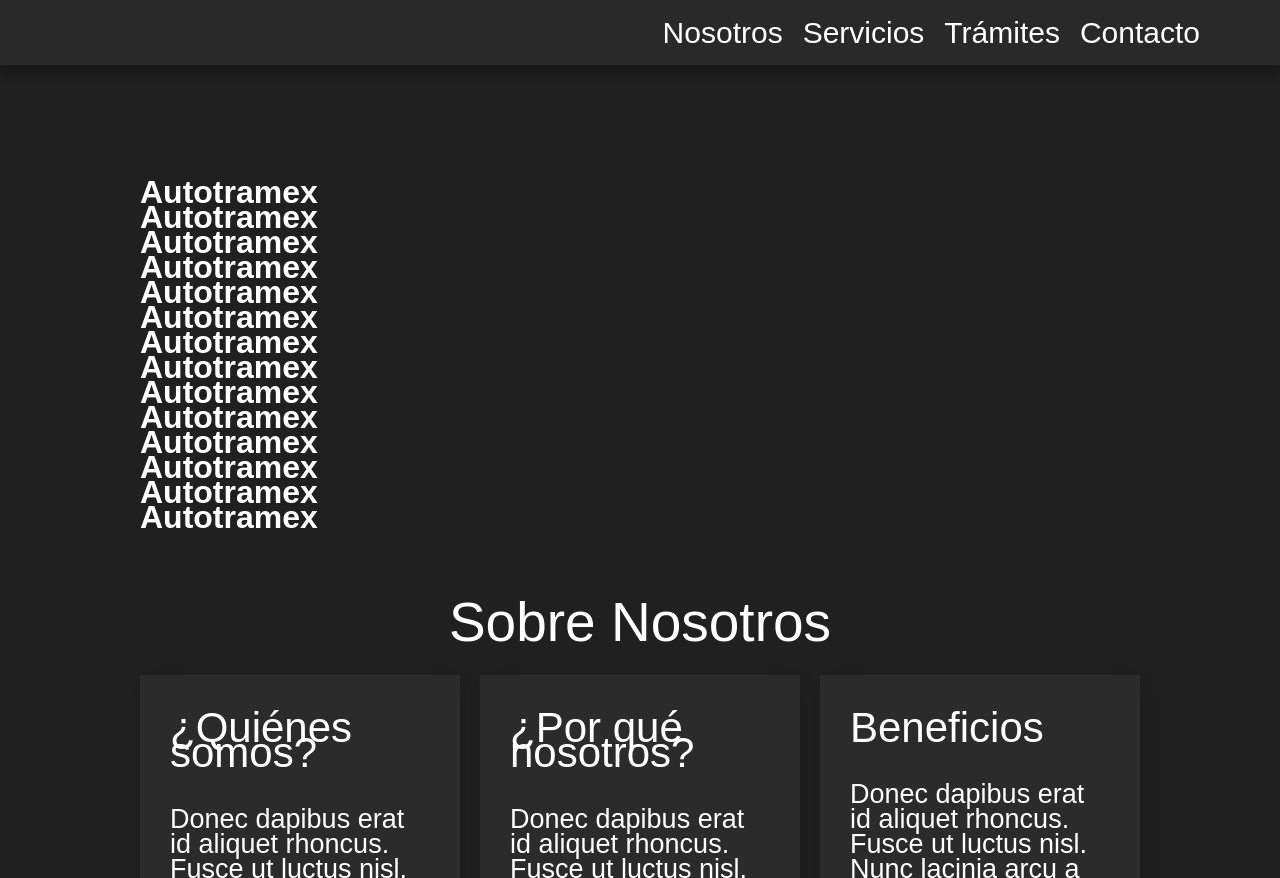
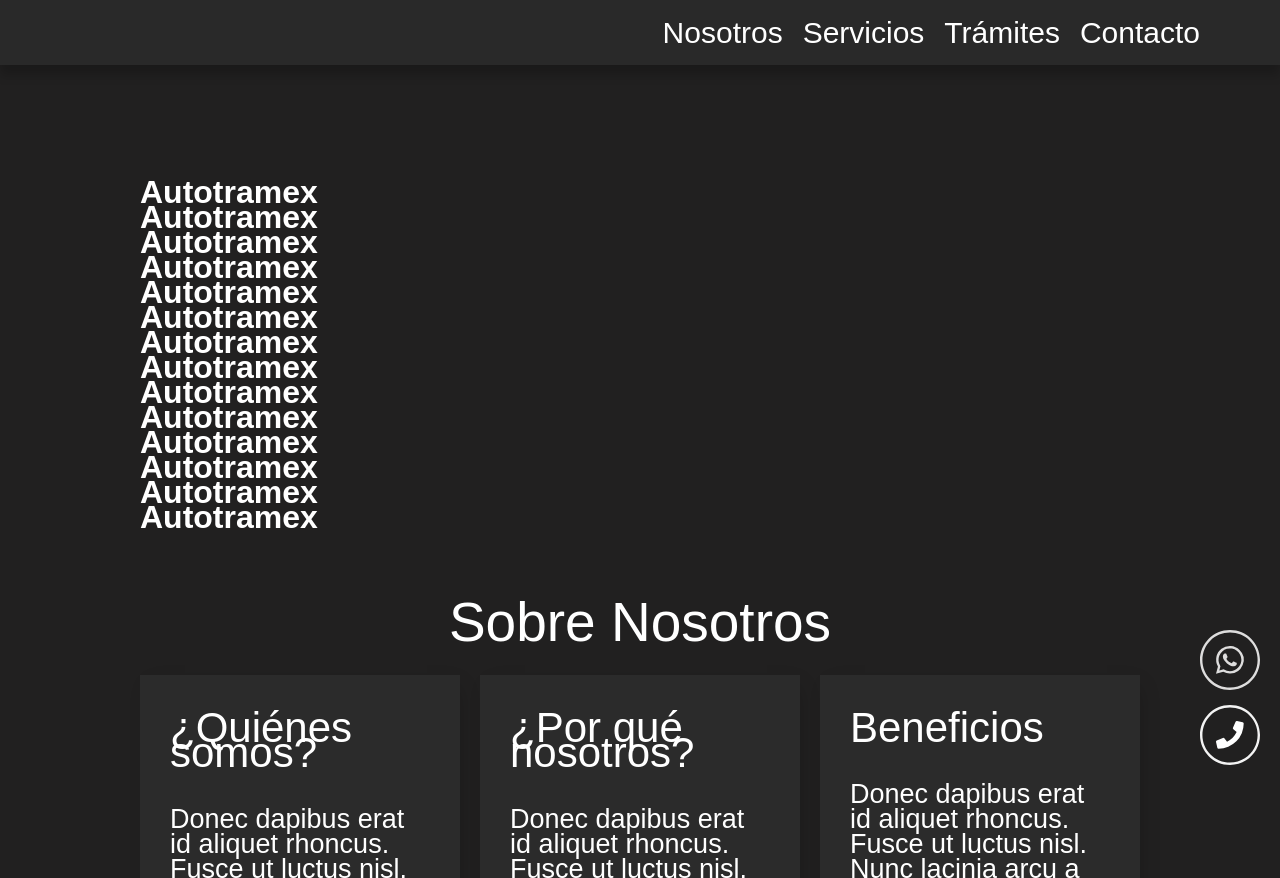
Before and after one commit to InakiGT/Autotramex, a Gatsby site: page / in a window 1280 px wide. Shown: the top 878 px of the page. Built offline with nearby package versions, Linux system fonts and the light colour scheme; Gatsby itself is replaced by a stand-in of ours; a web font is replaced by a local one.

Commit message:
Añadidas las entradas de Whatsapp y llamada

```diff
--- a/gatsby-config.js
+++ b/gatsby-config.js
@@ -34,5 +34,11 @@ module.exports = {
     // this (optional) plugin enables Progressive Web App + Offline functionality
     // To learn more, visit: https://gatsby.dev/offline
     // `gatsby-plugin-offline`,
+    {
+      resolve: `gatsby-source-datocms`,
+      options: {
+        apiToken: '7c7b4cb3fd9bb8c523c2c78be2a4bb'
+      }
+    }
   ],
 }
--- a/package.json
+++ b/package.json
@@ -12,11 +12,12 @@
     "gatsby-image": "^3.5.0",
     "gatsby-plugin-emotion": "^6.5.0",
     "gatsby-plugin-gatsby-cloud": "^2.4.1",
-    "gatsby-plugin-image": "^1.4.0",
+    "gatsby-plugin-image": "^1.5.0",
     "gatsby-plugin-manifest": "^3.4.0",
     "gatsby-plugin-offline": "^4.4.0",
     "gatsby-plugin-react-helmet": "^4.4.0",
     "gatsby-plugin-sharp": "^3.4.1",
+    "gatsby-source-datocms": "^2.6.15",
     "gatsby-source-filesystem": "^3.4.0",
     "gatsby-transformer-sharp": "^3.4.0",
     "prop-types": "^15.7.2",
--- /dev/null
+++ b/src/components/elementoscontacto.js
@@ -0,0 +1,40 @@
+import React from 'react';
+import styled from '@emotion/styled';
+
+import Whatsapp from '../images/Whatsapp.svg';
+import Llamda from '../images/Llamada.svg';
+
+const Contenedor = styled.div`
+    display: flex;
+    justify-content: space-between;
+    flex-direction: column;
+    position: fixed;
+    z-index: 2;
+    bottom: 20px;
+    right: 20px;
+
+    img {
+        width: 60px;
+        margin-bottom: 1.5rem;
+
+        &:hover {
+            cursor: pointer;
+        }
+    }
+`;
+
+const ElementosContacto = () => {
+
+    return (
+        <Contenedor>
+            <img
+                src={Whatsapp}
+            />
+            <img
+                src={Llamda}
+            />
+        </Contenedor>
+     );
+}
+
+export default ElementosContacto;
--- a/src/components/layout.js
+++ b/src/components/layout.js
@@ -4,6 +4,7 @@ import {Global, css} from '@emotion/react';
 
 import Header from './header';
 import Footer from './footer';
+import ElementosContacto from './elementoscontacto';
 
 const Layout = ({ children }) => {
 
@@ -47,6 +48,8 @@ const Layout = ({ children }) => {
 
         {children}
 
+      <ElementosContacto />
+
       <Footer />
     </>
   )
--- a/src/components/navegacion.js
+++ b/src/components/navegacion.js
@@ -16,11 +16,10 @@ const Enlace = styled(Link)`
     text-decoration: none;
     color: #FFFFFF;
     font-size: 3rem;
+    transition: all .3s ease;
 
-    a {
-        &::hover {
-            color: rgba(255, 255, 255, 10%);
-        }
+    &:hover {
+        color: rgba(255, 255, 255, 75%);
     }
 
     @media (min-width: 768px) {
```
Also changed, not shown: src/images/Llamada.svg (added), src/images/Whatsapp.svg (added), 1 other file.
